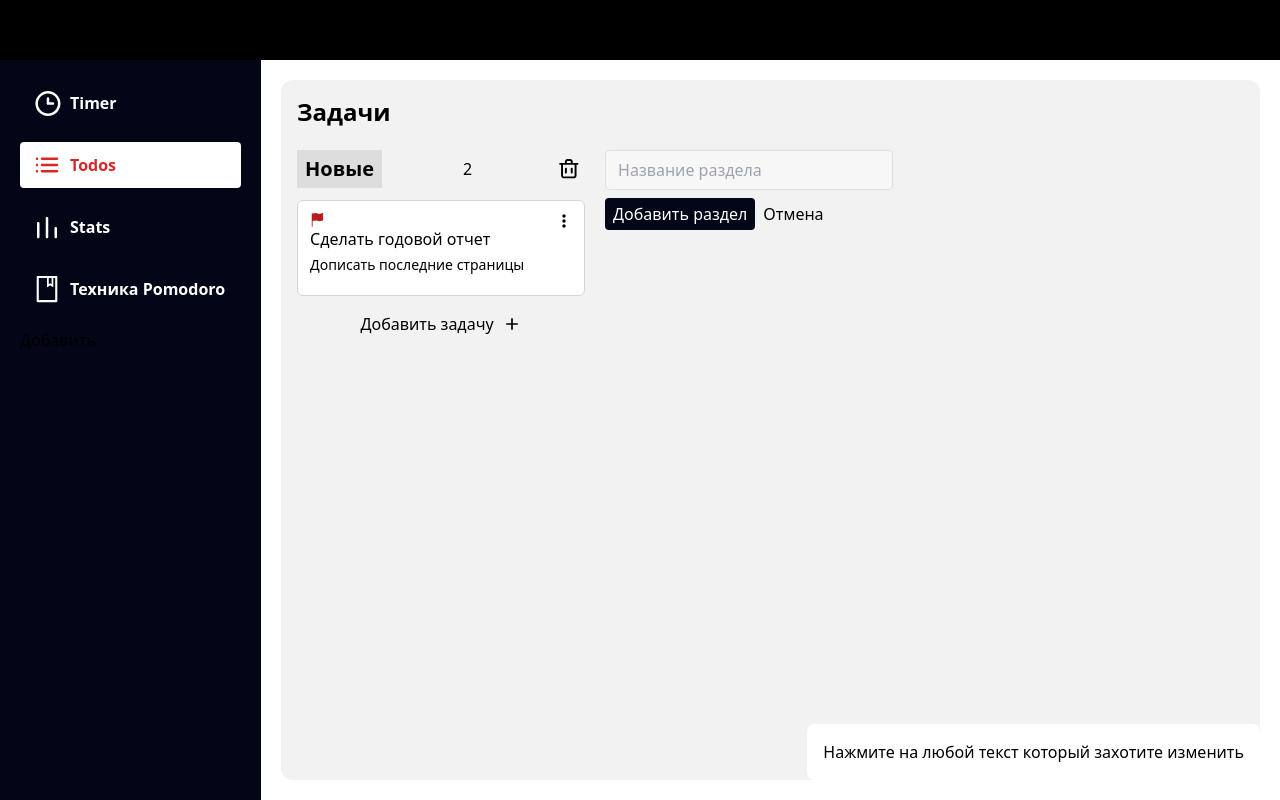
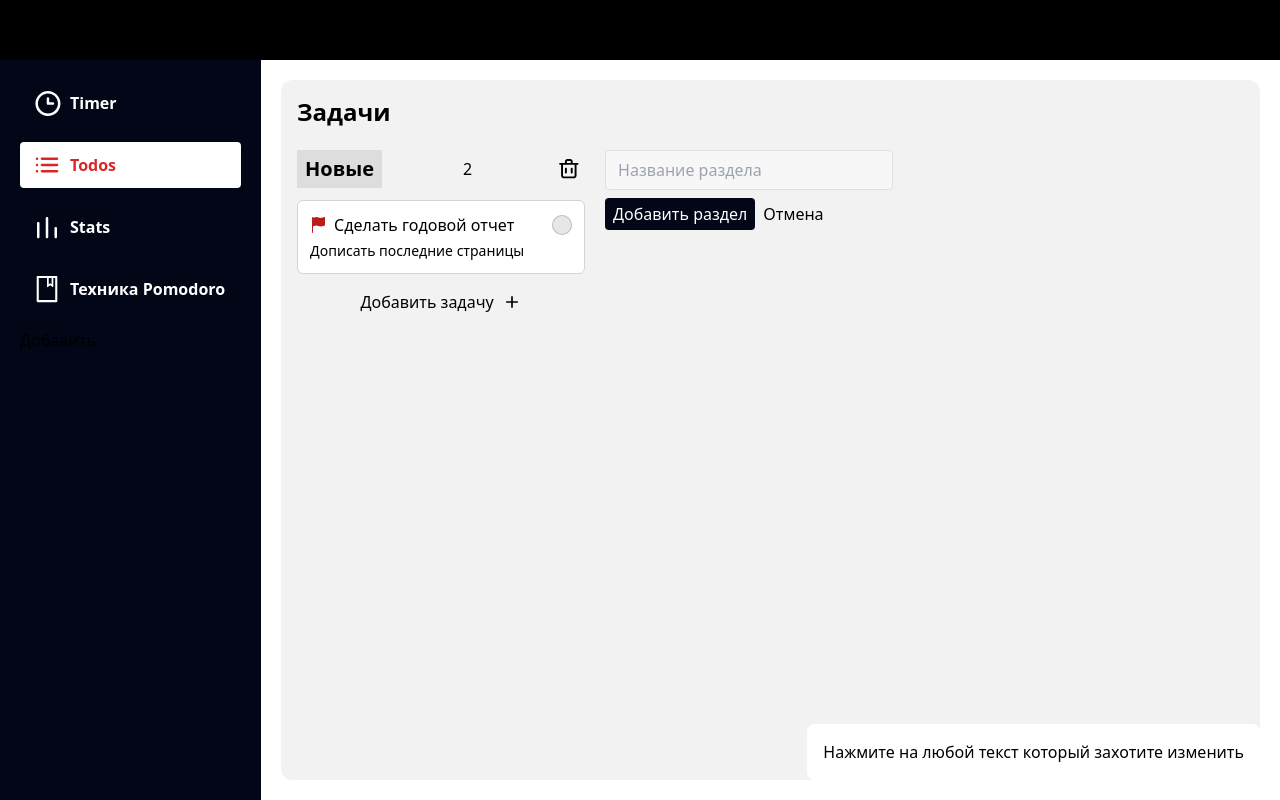
Before and after one commit to pqvel/best-pomodoro-app-with-dashboard, a React (Vite) app: page /todos in a window 1280 px wide. Built offline with nearby package versions, Linux system fonts and the light colour scheme.

Commit message:
change tofo

```diff
--- a/src/components/app/App.tsx
+++ b/src/components/app/App.tsx
@@ -12,7 +12,7 @@ const App: FC = () => {
 
   return (
     <Routes>
-      <Route path="/" element={<TimerPage />} />
+      <Route path="/timer" element={<TimerPage />} />
       <Route path="/todos" element={<TodosPage />} />
       <Route path="/stats" element={<StatsPage />} />
       <Route path="/info" element={<InfoPage />} />
--- a/src/components/dashboard/AddTodo.tsx
+++ b/src/components/dashboard/AddTodo.tsx
@@ -2,7 +2,7 @@ import { FC } from "react";
 import { Svg, Button } from "../ui";
 import TodoForm from "../forms/TodoForm";
 import { useAppDispatch, useAppSelector } from "../../core/redux/app/hooks";
-import { setTodoPopupSectionId } from "../../core/redux/slices/popupSlice";
+import { setAddTodoPopupSectionId } from "../../core/redux/slices/popupSlice";
 
 type AddTodoProps = {
   dashboardId: string;
@@ -14,7 +14,7 @@ const AddTodo: FC<AddTodoProps> = ({ dashboardId, sectionId }) => {
   const { todoPopupSectionId } = useAppSelector((state) => state.popup);
 
   const openTodoForm = () => {
-    dispatch(setTodoPopupSectionId(sectionId));
+    dispatch(setAddTodoPopupSectionId(sectionId));
   };
 
   if (sectionId !== todoPopupSectionId) {
@@ -30,7 +30,7 @@ const AddTodo: FC<AddTodoProps> = ({ dashboardId, sectionId }) => {
     <TodoForm
       dashboardId={dashboardId}
       sectionId={sectionId}
-      closeForm={() => dispatch(setTodoPopupSectionId(""))}
+      closeForm={() => dispatch(setAddTodoPopupSectionId(""))}
     />
   );
 };
--- a/src/components/dashboard/todo/Todo.tsx
+++ b/src/components/dashboard/todo/Todo.tsx
@@ -1,6 +1,6 @@
 import { FC } from "react";
 import { ITodo } from "../../../core/models/TodoModel";
-import { Svg, Button } from "../../ui";
+import { Svg, Input } from "../../ui";
 
 type TodoProps = {
   todo: ITodo;
@@ -24,26 +24,20 @@ const Todo: FC<TodoProps> = ({ todo, editHandler }) => {
   const flagClass = priorities.find(
     (priority) => priority.value === todo.priority
   )!.iconColor;
+
   return (
-    <div className="relative flex flex-col bg-white p-3 rounded-md border border-gray-300 max-w-72 w-full">
-      <div>
+    <div className="relative flex flex-col cursor-pointer bg-white p-3 rounded-md border border-gray-300 max-w-72 w-full">
+      <div className="flex items-center pr-5">
         <Svg
-          className={`flex ${flagClass}`}
-          width={14}
-          height={14}
+          className={`mr-2 min-w-[16px] ${flagClass}`}
+          width={16}
+          height={16}
           iconId="icon-flag"
         />
-        <h4 className="text-base font-medium mb-1">{todo.title}</h4>
+        <h4 className="text-base font-medium w-full truncate">{todo.title}</h4>
       </div>
-
-      <p className="text-sm">{todo.descr}</p>
-      <Button
-        className="absolute right-2 top-2 px-0 py-0 w-6 h-6"
-        theme="transparent"
-        onClick={editHandler}
-      >
-        <Svg iconId="icon-options" width={20} height={20} />
-      </Button>
+      {todo.descr && <p className="text-sm line-clamp-5 mt-1">{todo.descr}</p>}
+      {todo.hashtags.length > 0 && (
         <div className="flex flex-wrap mt-2">
           {todo.hashtags.map((hashtag) => (
             <div
@@ -54,6 +48,8 @@ const Todo: FC<TodoProps> = ({ todo, editHandler }) => {
             </div>
           ))}
         </div>
+      )}
+      <Input.CheckboxInput className=" absolute right-3 top-3.5" />
     </div>
   );
 };
--- a/src/components/forms/TodoForm.tsx
+++ b/src/components/forms/TodoForm.tsx
@@ -100,7 +100,11 @@ const TodoForm: FC<TodoFormProps> = ({ closeForm, dashboardId, sectionId }) => {
           >
             <Svg width={20} height={20} iconId="icon-close" />
           </Button>
-          <Button className="px-0 py-0 h-8 w-8" onClick={addTodo}>
+          <Button
+            className="px-0 py-0 h-8 w-8"
+            onClick={addTodo}
+            disabled={title.length === 0}
+          >
             <Svg width={20} height={20} iconId="icon-plus" />
           </Button>
         </div>
--- a/src/components/layouts/Aside.tsx
+++ b/src/components/layouts/Aside.tsx
@@ -15,7 +15,7 @@ interface INavItem {
 
 const navItems: INavItem[] = [
   {
-    href: "/",
+    href: "/timer",
     iconPath: `icon-timer`,
     title: "Timer",
   },
--- /dev/null
+++ b/src/components/popups/TodoPopup.tsx
@@ -0,0 +1,11 @@
+import { FC } from "react";
+import { Popup } from "../ui";
+
+const TodoPopup: FC = () => {
+  return (
+    <Popup>
+      <h3></h3>
+      <p></p>
+    </Popup>
+  );
+};
--- a/src/components/ui/Input.tsx
+++ b/src/components/ui/Input.tsx
@@ -1,6 +1,8 @@
 import { ChangeEvent, FC, LegacyRef } from "react";
+import { Svg } from "./index";
 
 interface InputProps {
+  className?: string;
   placeholder?: string;
   ref?: LegacyRef<HTMLInputElement>;
   value?: string;
@@ -9,14 +11,15 @@ interface InputProps {
 
 interface TextInputProps extends InputProps {}
 
-export const TextInput: FC<TextInputProps> = ({
+const TextInput: FC<TextInputProps> = ({
+  className = "",
   placeholder = "",
   ref = null,
   value,
   onChange,
 }) => (
   <input
-    className="bg-gray-50 mr-2 h-8 border border-gray-300 text-sm rounded focus:ring-blue-500 focus:border-blue-500 block w-full p-2 dark:bg-gray-700 dark:border-gray-600 dark:placeholder-gray-400 dark:text-white dark:focus:ring-blue-500 dark:focus:border-blue-500 outline-none"
+    className={`bg-gray-50 mr-2 h-8 border border-gray-300 text-sm rounded focus:ring-blue-500 focus:border-blue-500 block w-full p-2 dark:bg-gray-700 dark:border-gray-600 dark:placeholder-gray-400 dark:text-white dark:focus:ring-blue-500 dark:focus:border-blue-500 outline-none ${className}`}
     placeholder={placeholder}
     ref={ref}
     value={value}
@@ -24,6 +27,35 @@ export const TextInput: FC<TextInputProps> = ({
   />
 );
 
+interface CheckboxInputProps extends InputProps {
+  // checked: boolean;
+}
+
+const CheckboxInput: FC<CheckboxInputProps> = ({
+  className = "",
+  // checked,
+  ref = null,
+  value = "",
+  onChange,
+}) => (
+  <div className={`inline-flex items-center ${className}`}>
+    <label className="relative flex items-centerrounded-full cursor-pointer">
+      <input
+        type="checkbox"
+        className="before:content[''] peer relative h-5 w-5 cursor-pointer appearance-none rounded-full border border-gray-900/20 bg-gray-900/10 transition-all before:absolute before:top-2/4 before:left-2/4 before:block before:-translate-y-2/4 before:-translate-x-2/4 before:rounded-full before:bg-blue-gray-500 before:opacity-0 before:transition-opacity checked:border-gray-900 checked:bg-gray-900 checked:before:bg-gray-900 hover:scale-105 hover:before:opacity-0"
+        // checked={checked}
+        value={value}
+        ref={ref}
+        onChange={onChange}
+      />
+      <span className="absolute text-white transition-opacity opacity-0 pointer-events-none top-2/4 left-2/4 -translate-y-2/4 -translate-x-2/4 peer-checked:opacity-100">
+        <Svg width={16} height={16} iconId="icon-check" />
+      </span>
+    </label>
+  </div>
+);
+
 export const Input = {
   TextInput,
+  CheckboxInput,
 };
--- a/src/core/redux/slices/popupSlice.ts
+++ b/src/core/redux/slices/popupSlice.ts
@@ -14,14 +14,14 @@ export const popupSlice = createSlice({
   name: "dashboard",
   initialState,
   reducers: {
-    setIsOpenTodoPopup: (state, action: PayloadAction<boolean>) => {
-      state.isOpenTodoPopup = action.payload;
-    },
-    setTodoPopupSectionId: (state, action: PayloadAction<string>) => {
+    // setTodoPopupActiveTodo: (state, action: PayloadAction<boolean>) => {
+    //   state.isOpenTodoPopup = action.payload;
+    // },
+    setAddTodoPopupSectionId: (state, action: PayloadAction<string>) => {
       state.todoPopupSectionId = action.payload;
     },
   },
 });
 
-export const { setIsOpenTodoPopup, setTodoPopupSectionId } = popupSlice.actions;
+export const { setAddTodoPopupSectionId } = popupSlice.actions;
 export default popupSlice.reducer;
```
Also changed, not shown: src/components/popups/todoPopup.tsx (deleted, +0 -98 lines), src/assets/img/icons.svg. Lines whose indentation alone changed are shown as unchanged.
